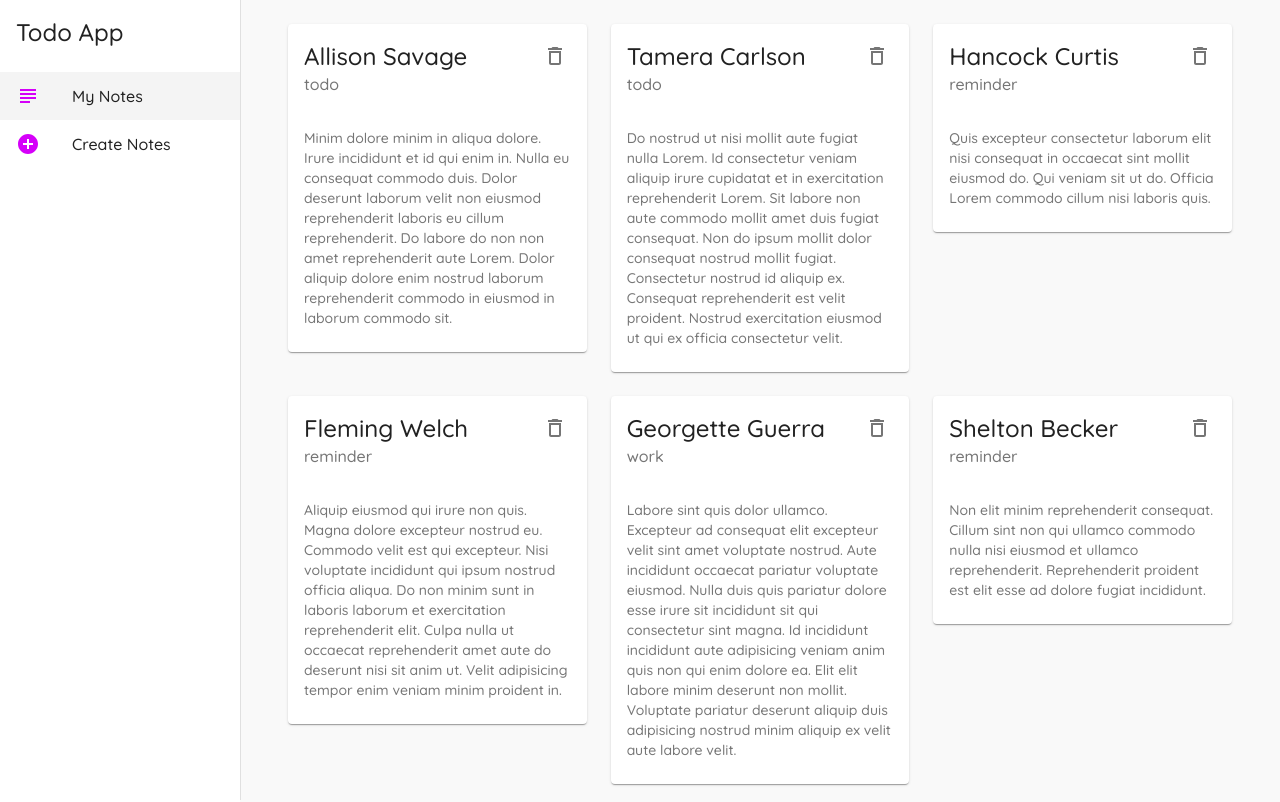
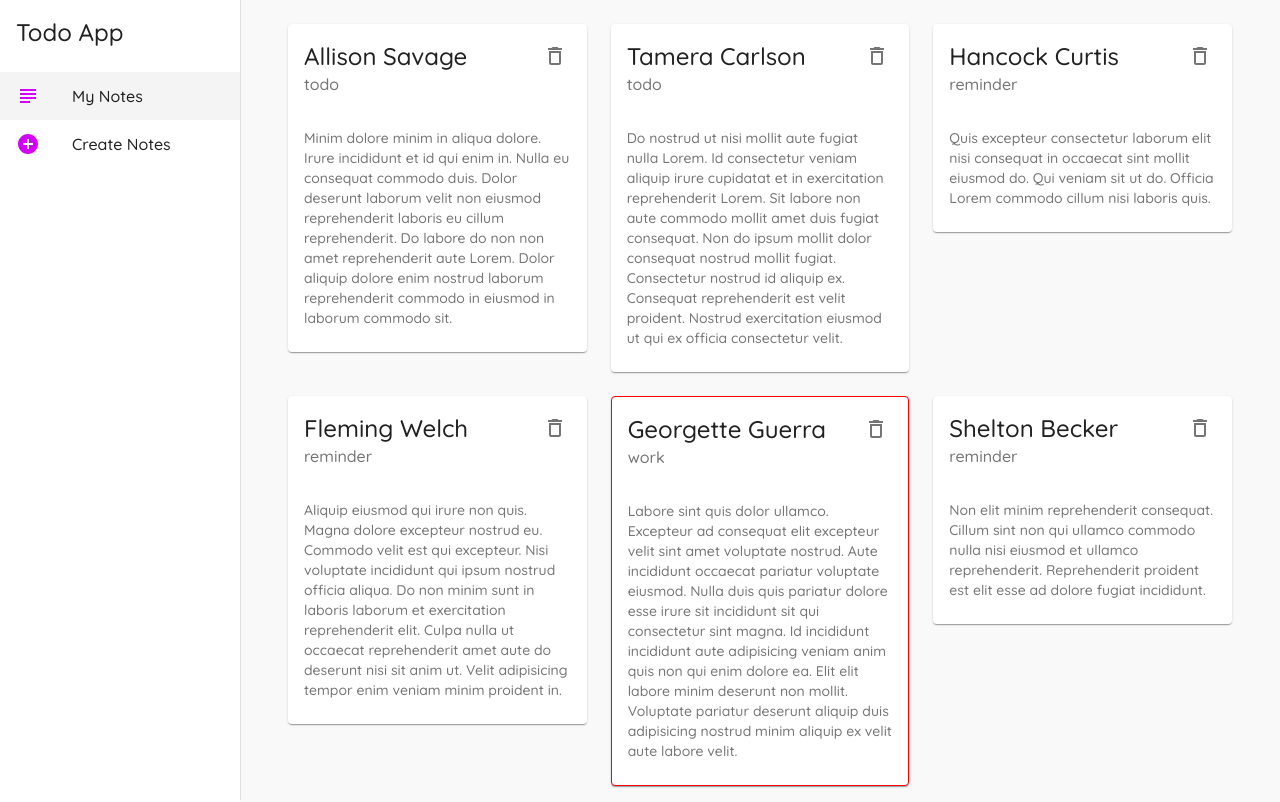
Before and after one commit to Gagandeep39/react-material-notes, a React (Create React App) app: page / in a window 1280 px wide. Shown: the top 802 px of the page. Built offline with nearby package versions, Linux system fonts and the light colour scheme; data requests are answered from the project's data file.

Commit message:
Added conditional theme

```diff
--- a/src/components/NoteCard.js
+++ b/src/components/NoteCard.js
@@ -3,15 +3,23 @@ import {
   CardContent,
   CardHeader,
   IconButton,
+  makeStyles,
   Typography,
 } from '@material-ui/core';
 import { DeleteOutlined } from '@material-ui/icons';
 import React from 'react';
 
+const useStyles = makeStyles({
+  test: {
+    border: (note) => (note.category === 'work' ? '1px solid red' : ''),
+  },
+});
+
 const NoteCard = ({ note, handleDelete }) => {
+  const classes = useStyles(note);
   return (
     <div>
-      <Card elevation={1}>
+      <Card elevation={1} className={classes.test}>
         <CardHeader
           action={
             <IconButton onClick={() => handleDelete(note.id)}>
```
